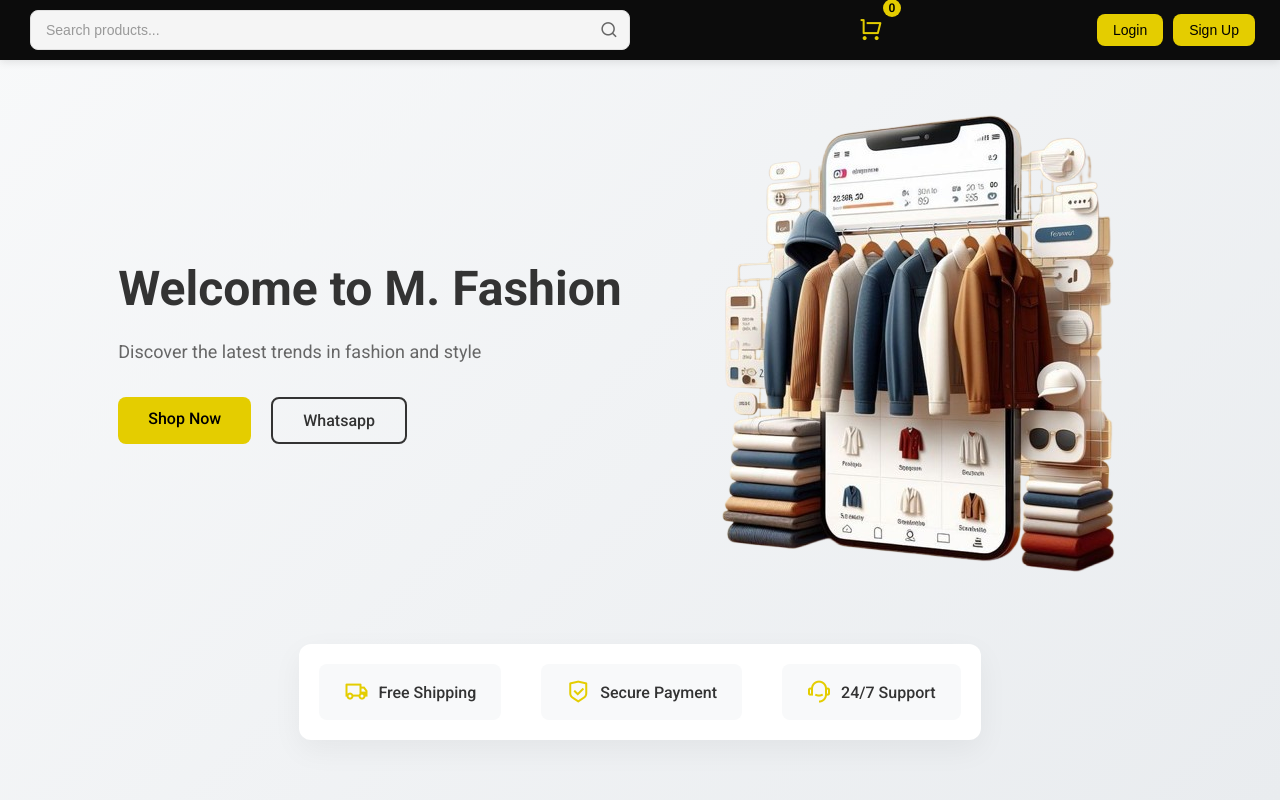
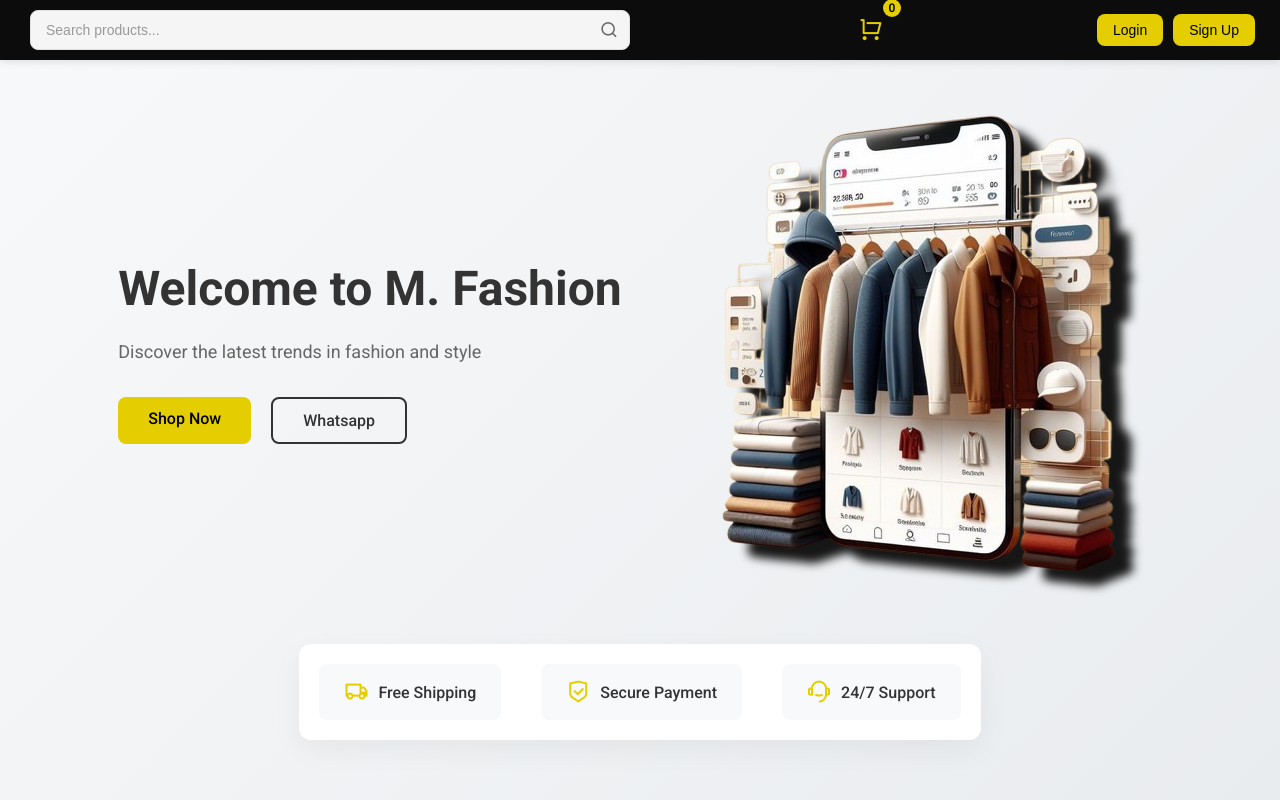
Before and after one commit to fashioncenter/fashionCenter, a website with bundled scripts: page index.html in a window 1280 px wide. Shown: the top 800 px of the page. Built offline with nearby package versions, Linux system fonts and the light colour scheme; a script that the page names is missing.

Commit message:
Add files via upload

```diff
--- a/style.css
+++ b/style.css
@@ -482,6 +482,7 @@ header .search i:hover {
     object-fit: cover;
     border-radius: 20px;
     /* box-shadow: 0 20px 40px rgba(0, 0, 0, 0.1); */
+    filter: drop-shadow(20px 15px 5px #161616);
 }
 
 .hero__features {
```
